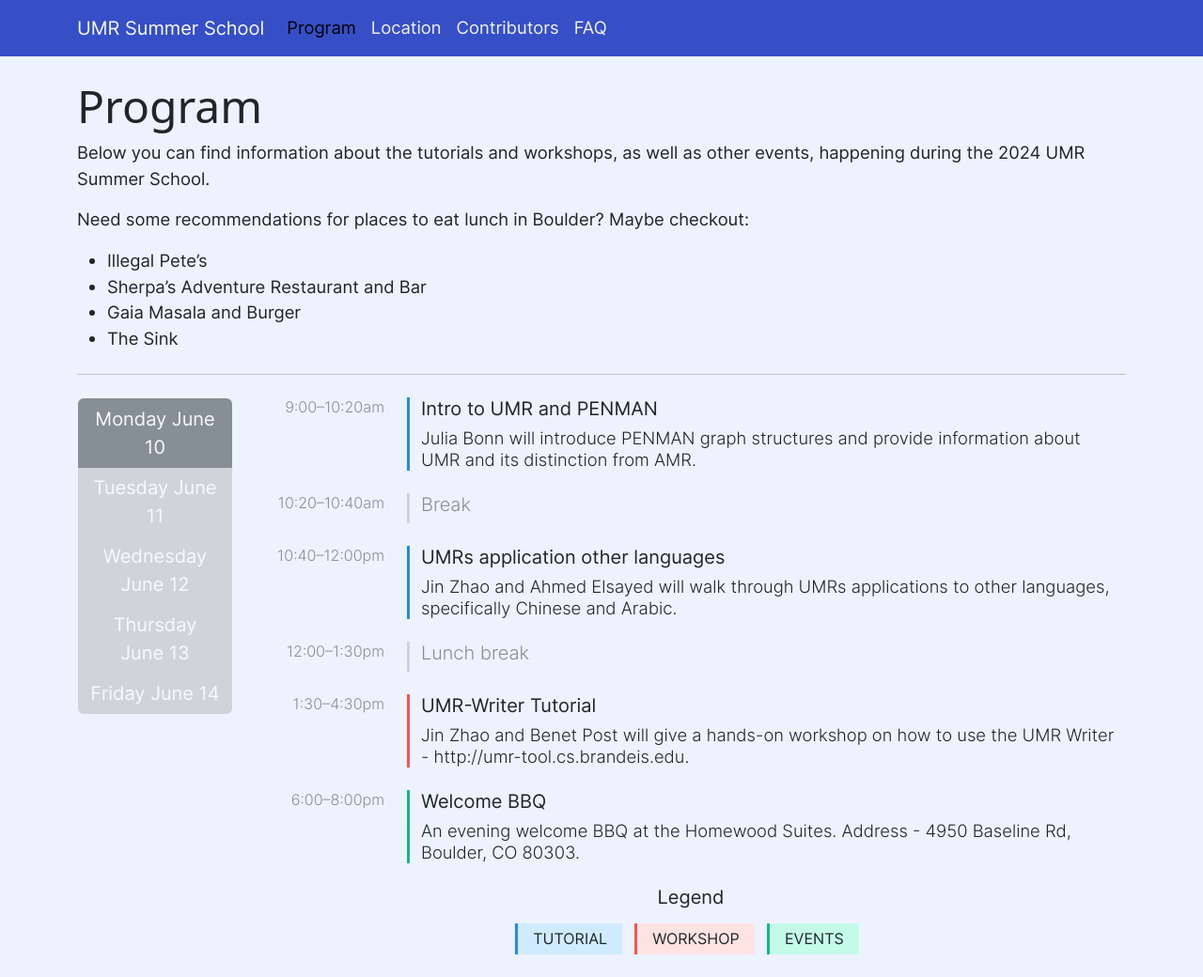
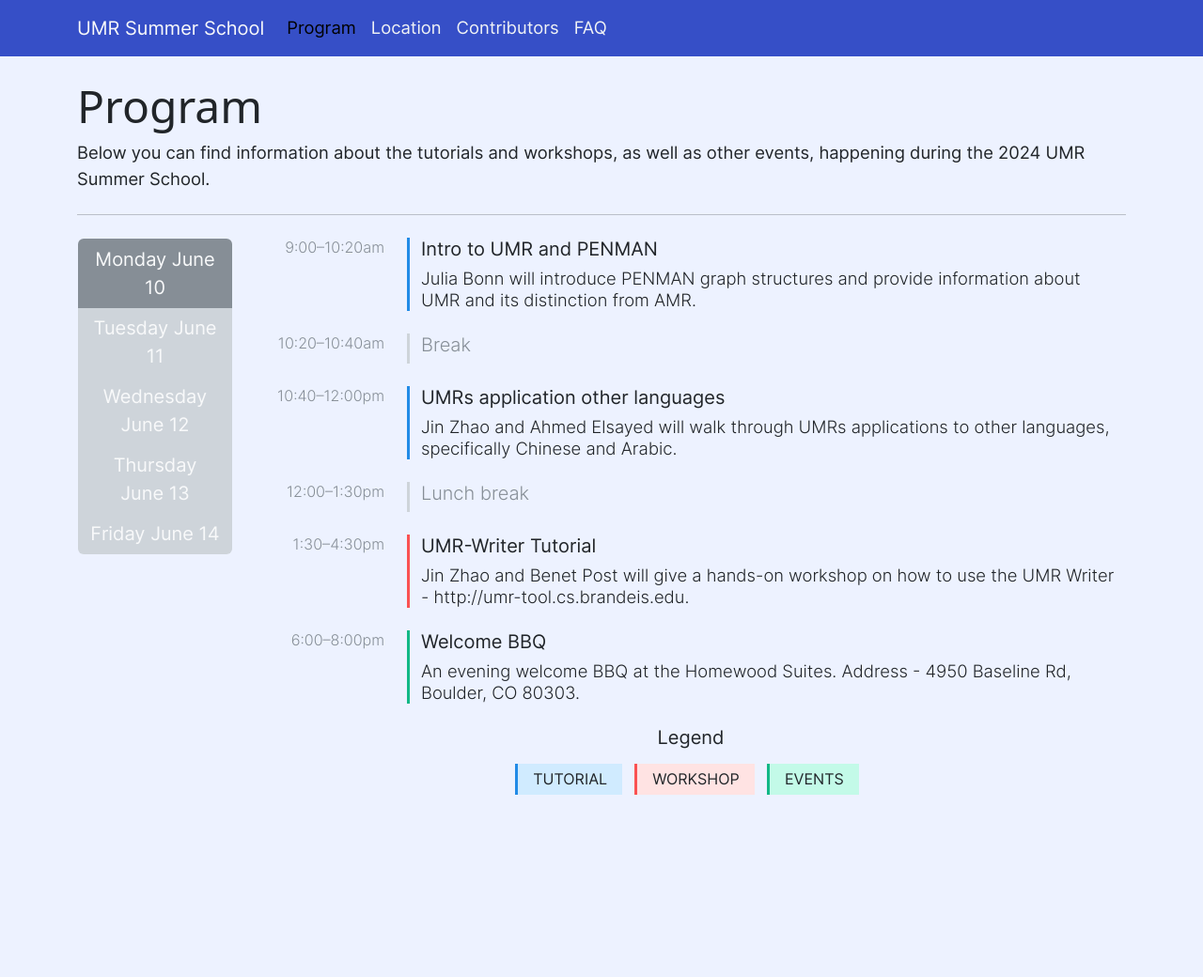
Before and after one commit to umr-summer-school/UMR_Summer_School, a Jekyll site: the page built from program.md, in a window 1280 px wide. Shown: the whole page at 94% size. Built offline with Jekyll 4.4.1, drawn with Linux system fonts in a browser that asks for light colours; after the commit the page ends 900 px from its top, so only the background shows below that.

```diff
--- a/program.md
+++ b/program.md
@@ -6,9 +6,3 @@ navorder: 1
 ---
 
 Below you can find information about the tutorials and workshops, as well as other events, happening during the 2024 UMR Summer School.
-
-Need some recommendations for places to eat lunch in Boulder? Maybe checkout:
-- Illegal Pete's
-- Sherpa’s Adventure Restaurant and Bar
-- Gaia Masala and Burger
-- The Sink
```
